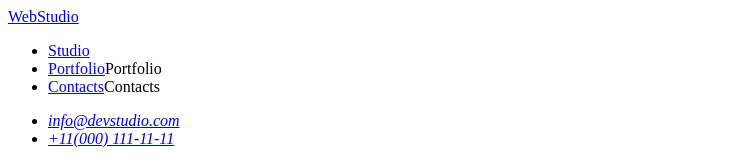
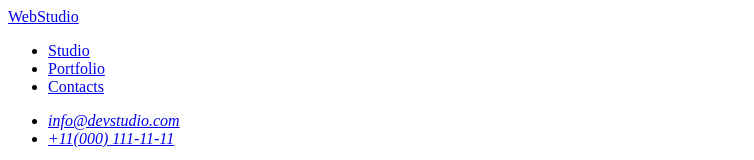
Before and after one commit to YuliyaHyrya/goit-markup-hw-01, a plain HTML site: page index.html in a window 1280 px wide. Shown: the top 160 px of the page, without its empty margins (0-754 px from the left). Drawn offline with Linux system fonts and the light colour scheme.

Commit message:
Update index.html

```diff
--- a/index.html
+++ b/index.html
@@ -13,8 +13,8 @@
         <a href="./index.html">WebStudio</a>
         <ul>
           <li><a href="./index.html">Studio</a></li>
-          <li><a href="./index.html">Portfolio</a>Portfolio</li>
-          <li><a href="./index.html">Contacts</a>Contacts</li>
+          <li><a href="./index.html">Portfolio</a></li>
+          <li><a href="./index.html">Contacts</a></li>
         </ul>
       </nav>
       <address>
```
